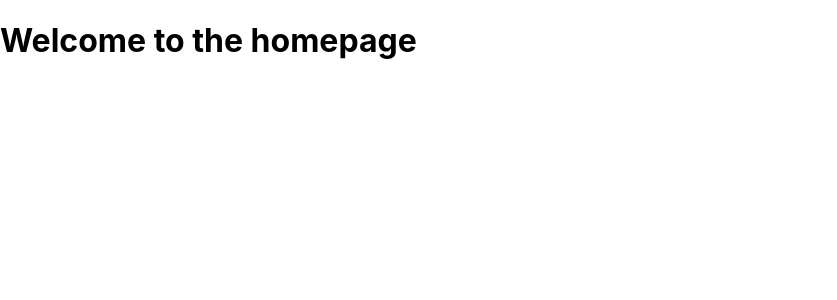
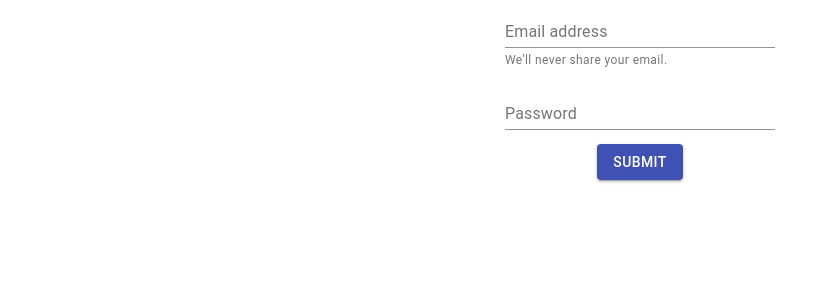
Before and after one commit to paulonteri/notes, a React (Create React App) app in the folder Frontend/: page / in a window 1280 px wide. Shown: the top 300 px of the page, without its empty margins (0-837 px from the left). Built offline with nearby package versions, Linux system fonts and the light colour scheme.

Commit message:
add routes

```diff
--- a/Frontend/package.json
+++ b/Frontend/package.json
@@ -10,6 +10,7 @@
     "react": "^16.13.1",
     "react-dom": "^16.13.1",
     "react-redux": "^7.2.0",
+    "react-router-dom": "^5.2.0",
     "react-scripts": "3.4.1",
     "redux": "^4.0.5",
     "redux-devtools-extension": "^2.13.8",
--- a/Frontend/src/App.js
+++ b/Frontend/src/App.js
@@ -3,11 +3,23 @@ import HomePage from "./components/HomePage";
 // used to connect Redux to React & takes in the store as a prop
 import { Provider } from "react-redux";
 import store from "./store";
+import { Route, HashRouter, Switch } from "react-router-dom";
+//
+import Note from "./components/notes/Note";
+import Login from "./components/Login";
 
 function App() {
   return (
     <Provider store={store}>
-      <HomePage />
+      <HashRouter>
+        <Switch>
+          <Route exact path="/note" component={Note} />
+          <Route exact path="/home" component={HomePage} />
+          <Route exact path="/login" component={Login} />
+          {/* <PrivateRoute path="/" component={Dashboard} /> */}
+          <Route exact path="/" component={Login} />
+        </Switch>
+      </HashRouter>
     </Provider>
   );
 }
--- a/Frontend/src/components/notes/Note.js
+++ b/Frontend/src/components/notes/Note.js
@@ -79,7 +79,6 @@ class Login extends React.Component {
             }}
           >
             <TextField
-              id="outlined-multiline-static"
               label="Note"
               multiline
               rows={4}
```
Also changed, not shown: 1 other file (tests, documents, lock files or other folders).
